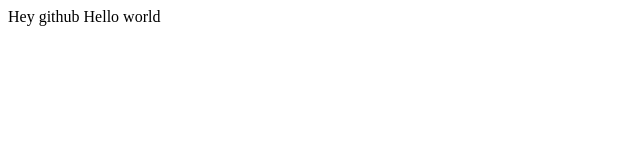
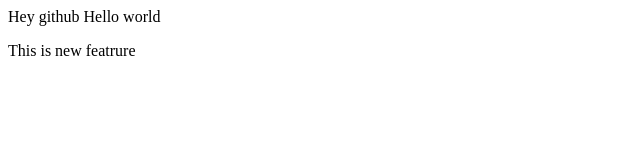
Before and after one commit to diganta0013/LocalRepo, a plain HTML site: page index.html in a window 1280 px wide. Shown: the whole page, without its empty margins (0-640 px from the left). Drawn offline with Linux system fonts and the light colour scheme.

Commit message:
Add new feature

```diff
--- a/index.html
+++ b/index.html
@@ -1 +1,2 @@
 <p>Hey github Hello world</p>
+<p>This is new featrure</p>
```
